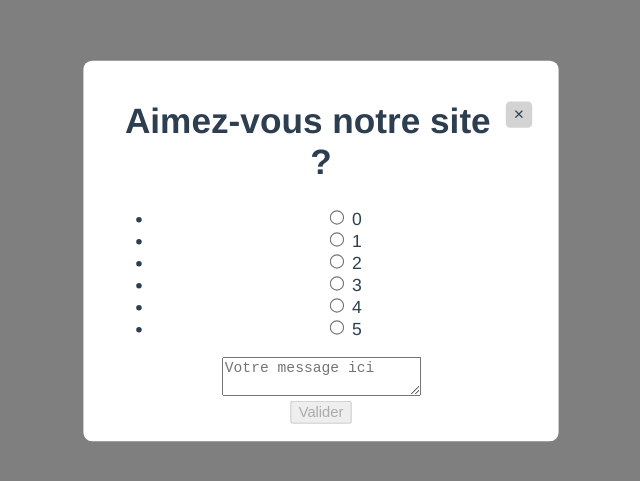
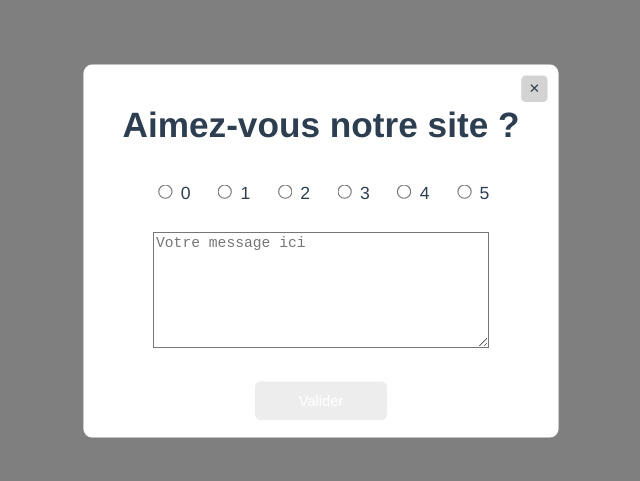
Before and after one commit to samuelbillaud/nps-like-ab-tasty, a Vue app in the folder client/: page / in a window 1280 px wide. Shown: the part 149-630 px from the top of the page, without its empty margins (319-959 px from the left). Built offline with nearby package versions, Linux system fonts and the light colour scheme.

Commit message:
Add css details

```diff
--- a/client/src/components/InputText.vue
+++ b/client/src/components/InputText.vue
@@ -38,3 +38,11 @@ export default {
   }
 }
 </script>
+<style scoped>
+    textarea {
+        display: block;
+        margin: auto;
+        width: 300px;
+        min-height: 100px;
+    }
+</style>
--- a/client/src/components/Modal.vue
+++ b/client/src/components/Modal.vue
@@ -114,7 +114,9 @@ export default {
 }
 
 .close-button {
-  float: right;
+  position: absolute;
+  right: 10px;
+  top: 10px;
   width: 1.5rem;
   line-height: 1.5rem;
   text-align: center;
@@ -126,4 +128,28 @@ export default {
 .close-button:hover {
   background-color: darkgray
 }
+
+ul{
+  padding: 0;
+}
+
+li {
+  list-style-type: none;
+  display: inline-block;
+  margin: 10px;
+}
+
+button {
+  border: none;
+  box-shadow: none;
+  padding: 10px 40px;
+  border-radius: 5px;
+  margin-top: 30px;
+  background: #0e99cb;
+  color: #fff;
+}
+
+button:disabled {
+  background: #ededed;
+}
 </style>
```
